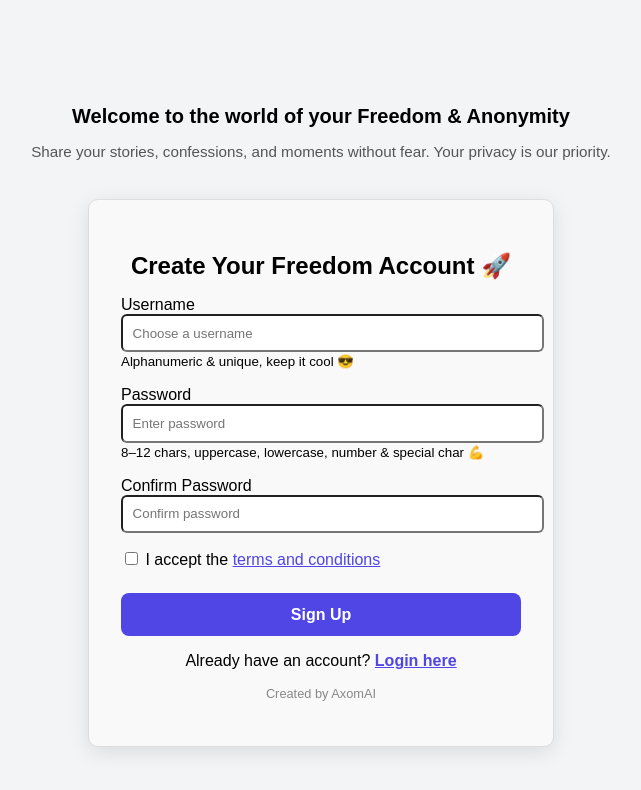
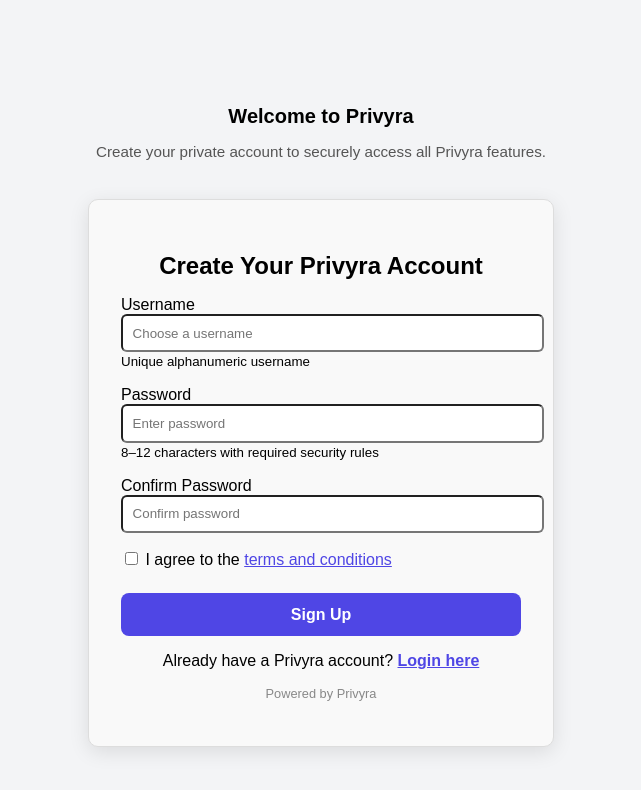
Before and after one commit to nathdip1/Privyra, a React (Create React App) app in the folder Client/: page /signup in a window 1280 px wide. Shown: the top 790 px of the page, without its empty margins (335-976 px from the left). Built offline with nearby package versions, Linux system fonts and the light colour scheme.

Commit message:
login, signup and brand name update

```diff
--- a/Client/public/index.html
+++ b/Client/public/index.html
@@ -3,7 +3,7 @@
     <head>
         <meta charset="UTF-8" />
         <meta name=""viewpoint" content=""width=device-width,initial-scale=1.0" />
-        <title>Freedom App</title>
+        <title>Privyra</title>
         <link rel="icon" href="%PUBLIC_URL%/favicon.ico" />
     </head>
     <body>
--- a/Client/src/pages/Login/Login.js
+++ b/Client/src/pages/Login/Login.js
@@ -14,14 +14,14 @@
     e.preventDefault();
     const newErrors = {};
 
-    if (!username) newErrors.username = "Hey, you gotta tell me your username! 😅";
+    if (!username) newErrors.username = "Username is required";
     else if (!validateUsername(username))
-      newErrors.username = "Hmm… that username looks sus. Keep it alphanumeric!";
+      newErrors.username = "Username must be alphanumeric";
 
-    if (!password) newErrors.password = "Password? Don’t leave it blank! 🔑";
+    if (!password) newErrors.password = "Password cannot be empty";
     else if (!validatePassword(password))
       newErrors.password =
-        "Whoa! Your password needs 8–12 chars, a capital letter, lowercase, a number & a special symbol. 😎";
+        "Password must be 8–12 characters with upper, lower, number & special character";
 
     setError(newErrors);
 
@@ -32,12 +32,12 @@
       );
 
       if (!userExists) {
-        setError({ login: "Invalid credentials ❌" });
+        setError({ login: "Invalid username or password" });
         return;
       }
 
-      login(username); // ✅ update context AND localStorage
-      navigate("/"); // ✅ redirect to homepage
+      login(username);
+      navigate("/");
     }
   };
 
@@ -45,41 +45,71 @@
     <div style={{ height: "100vh", display: "flex", justifyContent: "center", alignItems: "center", flexDirection: "column", padding: "1rem", backgroundColor: "#eef2ff" }}>
       <div style={{ textAlign: "center", marginBottom: "1.5rem" }}>
         <h3 style={{ fontSize: "1.25rem", marginBottom: "0.5rem" }}>
-          Welcome back to the world of your Freedom & Anonymity
+          Welcome back to Privyra
         </h3>
         <p style={{ fontSize: "0.95rem", color: "#555" }}>
-          Log in to share your stories, confessions, and moments without fear.
+          Log in to securely access your Privyra account.
         </p>
       </div>
 
       <div className="login-container" style={{ width: "100%", maxWidth: "400px", padding: "2rem", border: "1px solid #ddd", borderRadius: "8px", backgroundColor: "#f9f9f9" }}>
-        <h2 style={{ textAlign: "center", marginBottom: "1rem" }}>Login to your Freedom world 😊</h2>
+        <h2 style={{ textAlign: "center", marginBottom: "1rem" }}>
+          Login to Your Privyra Account
+        </h2>
 
         <form onSubmit={handleSubmit}>
           <div style={{ marginBottom: "1rem" }}>
             <label>Username</label>
-            <input type="text" value={username} onChange={(e) => setUsername(e.target.value)} placeholder="Enter your username" style={{ width: "100%", padding: "0.5rem", borderRadius: "4px" }} />
-            {error.username && <p style={{ color: "red", marginTop: "0.25rem" }}>{error.username}</p>}
+            <input
+              type="text"
+              value={username}
+              onChange={(e) => setUsername(e.target.value)}
+              placeholder="Enter your username"
+              style={{ width: "100%", padding: "0.5rem", borderRadius: "4px" }}
+            />
+            {error.username && (
+              <p style={{ color: "red", marginTop: "0.25rem" }}>{error.username}</p>
+            )}
           </div>
 
           <div style={{ marginBottom: "1rem" }}>
             <label>Password</label>
-            <input type="password" value={password} onChange={(e) => setPassword(e.target.value)} placeholder="Enter your password" style={{ width: "100%", padding: "0.5rem", borderRadius: "4px" }} />
-            {error.password && <p style={{ color: "red", marginTop: "0.25rem" }}>{error.password}</p>}
+            <input
+              type="password"
+              value={password}
+              onChange={(e) => setPassword(e.target.value)}
+              placeholder="Enter your password"
+              style={{ width: "100%", padding: "0.5rem", borderRadius: "4px" }}
+            />
+            {error.password && (
+              <p style={{ color: "red", marginTop: "0.25rem" }}>{error.password}</p>
+            )}
           </div>
 
-          {error.login && <p style={{ color: "red", marginBottom: "0.5rem", textAlign: "center" }}>{error.login}</p>}
+          {error.login && (
+            <p style={{ color: "red", marginBottom: "0.5rem", textAlign: "center" }}>
+              {error.login}
+            </p>
+          )}
 
-          <button type="submit" style={{ marginTop: "1rem", width: "100%", padding: "0.75rem", borderRadius: "6px", backgroundColor: "#4f46e5", color: "white", fontWeight: "bold", cursor: "pointer", border: "none" }}>
+          <button
+            type="submit"
+            style={{ marginTop: "1rem", width: "100%", padding: "0.75rem", borderRadius: "6px", backgroundColor: "#4f46e5", color: "white", fontWeight: "bold", cursor: "pointer", border: "none" }}
+          >
             Login
           </button>
         </form>
 
         <p style={{ marginTop: "1rem", textAlign: "center" }}>
-          Don't have an account? <Link to="/signup" style={{ color: "#4f46e5", fontWeight: "bold" }}>Sign Up</Link>
+          Don't have a Privyra account?{" "}
+          <Link to="/signup" style={{ color: "#4f46e5", fontWeight: "bold" }}>
+            Sign Up
+          </Link>
         </p>
 
-        <p style={{ textAlign: "center", marginTop: "0.25rem", fontSize: "0.8rem", color: "#888" }}>Created by AxomAI</p>
+        <p style={{ textAlign: "center", marginTop: "0.25rem", fontSize: "0.8rem", color: "#888" }}>
+          Powered by Privyra
+        </p>
       </div>
     </div>
   );
--- a/Client/src/pages/Signup/Signup.js
+++ b/Client/src/pages/Signup/Signup.js
@@ -5,7 +5,7 @@
 import { UserContext } from "../../context/UserContext";
 
 function Signup() {
-  const navigate = useNavigate(); // ✅ added navigate
+  const navigate = useNavigate();
   const { login } = useContext(UserContext);
   const [username, setUsername] = useState("");
   const [password, setPassword] = useState("");
@@ -17,20 +17,20 @@
     e.preventDefault();
     const newErrors = {};
 
-    if (!username) newErrors.username = "Yo! Username is required 😎";
+    if (!username) newErrors.username = "Username is required";
     else if (!validateUsername(username))
-      newErrors.username = "Keep it cool, only letters & numbers allowed!";
+      newErrors.username = "Only letters and numbers are allowed";
 
-    if (!password) newErrors.password = "Password can’t be empty 🔐";
+    if (!password) newErrors.password = "Password cannot be empty";
     else if (!validatePassword(password))
       newErrors.password =
-        "Make it strong! 8–12 chars, uppercase, lowercase, number & special char.";
+        "Password must be 8–12 characters with upper, lower, number & special character";
 
     if (password !== confirmPassword)
-      newErrors.confirmPassword = "Passwords do not match 😬";
+      newErrors.confirmPassword = "Passwords do not match";
 
     if (!termsAccepted)
-      newErrors.terms = "You gotta accept the terms, buddy 😉";
+      newErrors.terms = "You must accept the terms and conditions";
 
     setErrors(newErrors);
 
@@ -38,15 +38,15 @@
       const users = JSON.parse(localStorage.getItem("users") || "[]");
       const existingUser = users.find((u) => u.username === username);
       if (existingUser) {
-        setErrors({ username: "Username already taken 😬" });
+        setErrors({ username: "Username already exists" });
         return;
       }
 
       users.push({ username, password });
       localStorage.setItem("users", JSON.stringify(users));
 
-      login(username); // update context
-      navigate("/login"); // ✅ navigate to login after signup
+      login(username);
+      navigate("/login");
     }
   };
 
@@ -54,15 +54,17 @@
     <div style={{ height: "100vh", width: "100%", overflow: "hidden", display: "flex", justifyContent: "center", alignItems: "center", backgroundColor: "#f3f4f6", flexDirection: "column", padding: "1rem" }}>
       <div style={{ textAlign: "center", marginBottom: "1.5rem" }}>
         <h3 style={{ fontSize: "1.25rem", marginBottom: "0.5rem" }}>
-          Welcome to the world of your Freedom & Anonymity
+          Welcome to Privyra
         </h3>
         <p style={{ fontSize: "0.95rem", color: "#555" }}>
-          Share your stories, confessions, and moments without fear. Your privacy is our priority.
+          Create your private account to securely access all Privyra features.
         </p>
       </div>
 
       <div className="signup-container" style={{ maxWidth: "400px", width: "100%", padding: "2rem", border: "1px solid #ddd", borderRadius: "10px", backgroundColor: "#f9f9f9", boxShadow: "0 5px 20px rgba(0,0,0,0.1)" }}>
-        <h2 style={{ textAlign: "center", marginBottom: "1rem" }}>Create Your Freedom Account 🚀</h2>
+        <h2 style={{ textAlign: "center", marginBottom: "1rem" }}>
+          Create Your Privyra Account
+        </h2>
 
         <form onSubmit={handleSubmit}>
           {/* Username */}
@@ -70,7 +72,7 @@
             <label>Username</label>
             <input type="text" value={username} onChange={(e) => setUsername(e.target.value)} placeholder="Choose a username" style={{ width: "100%", padding: "0.6rem", borderRadius: "6px" }} />
             {errors.username && <p style={{ color: "red", marginTop: "0.25rem" }}>{errors.username}</p>}
-            <small>Alphanumeric & unique, keep it cool 😎</small>
+            <small>Unique alphanumeric username</small>
           </div>
 
           {/* Password */}
@@ -78,7 +80,7 @@
             <label>Password</label>
             <input type="password" value={password} onChange={(e) => setPassword(e.target.value)} placeholder="Enter password" style={{ width: "100%", padding: "0.6rem", borderRadius: "6px" }} />
             {errors.password && <p style={{ color: "red", marginTop: "0.25rem" }}>{errors.password}</p>}
-            <small>8–12 chars, uppercase, lowercase, number & special char 💪</small>
+            <small>8–12 characters with required security rules</small>
           </div>
 
           {/* Confirm Password */}
@@ -91,7 +93,7 @@
           {/* Terms */}
           <div style={{ marginBottom: "1rem" }}>
             <label>
-              <input type="checkbox" checked={termsAccepted} onChange={(e) => setTermsAccepted(e.target.checked)} /> I accept the{" "}
+              <input type="checkbox" checked={termsAccepted} onChange={(e) => setTermsAccepted(e.target.checked)} /> I agree to the{" "}
               <Link to="/terms" style={{ color: "#4f46e5", textDecoration: "underline" }}>terms and conditions</Link>
             </label>
             {errors.terms && <p style={{ color: "red", marginTop: "0.25rem" }}>{errors.terms}</p>}
@@ -103,10 +105,12 @@
         </form>
 
         <p style={{ marginTop: "1rem", textAlign: "center" }}>
-          Already have an account? <Link to="/login" style={{ color: "#4f46e5", fontWeight: "bold" }}>Login here</Link>
+          Already have a Privyra account? <Link to="/login" style={{ color: "#4f46e5", fontWeight: "bold" }}>Login here</Link>
         </p>
 
-        <p style={{ textAlign: "center", marginTop: "0.25rem", fontSize: "0.8rem", color: "#888" }}>Created by AxomAI</p>
+        <p style={{ textAlign: "center", marginTop: "0.25rem", fontSize: "0.8rem", color: "#888" }}>
+          Powered by Privyra
+        </p>
       </div>
     </div>
   );
```
Also changed, not shown: 2 other files (tests, documents, lock files or other folders).
